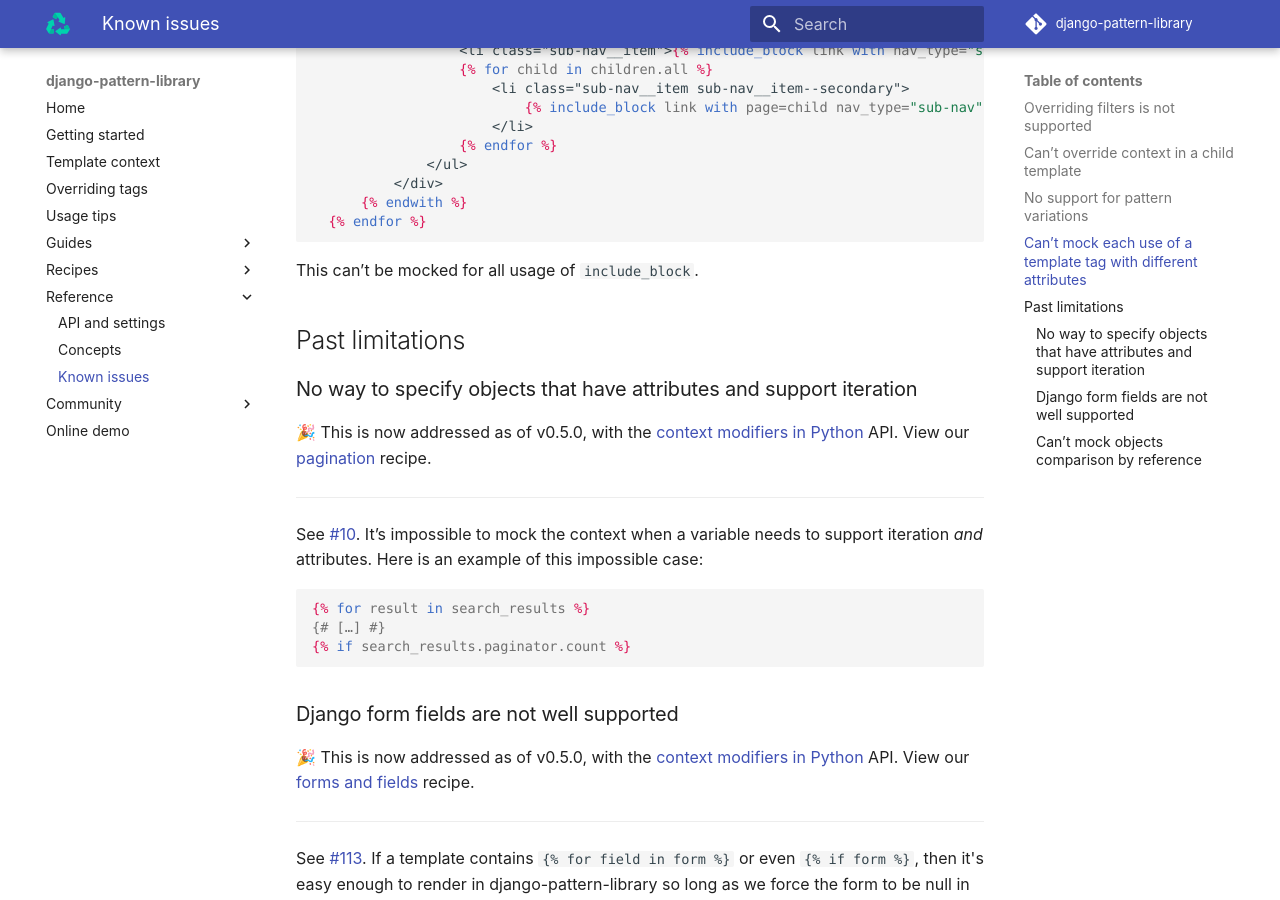
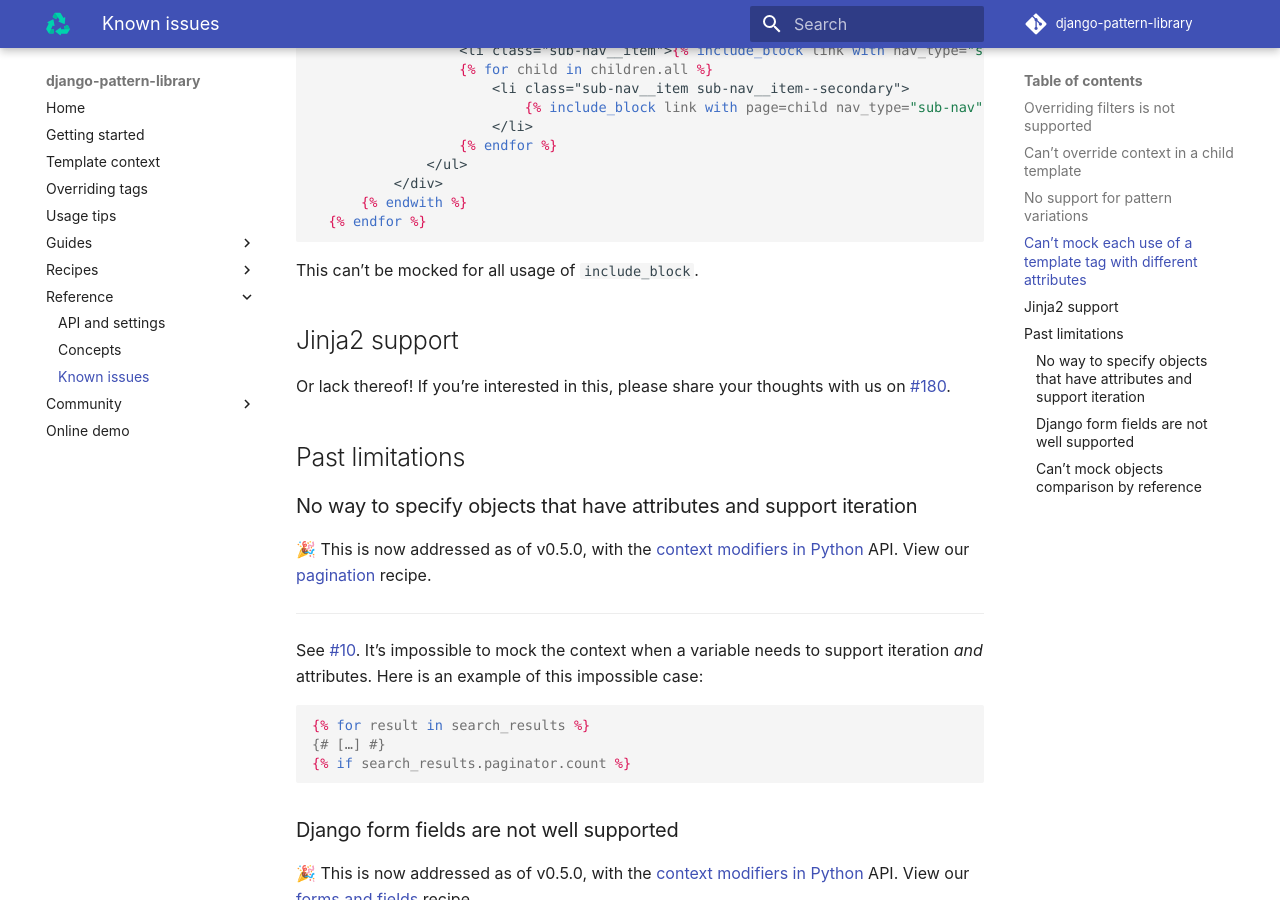
Before and after one commit to torchbox/django-pattern-library, an MkDocs documentation site: the page built from docs/reference/known-issues.md, in a window 1280 px wide and 900 px high, scrolled down 1375 px. Built offline with MkDocs 1.6.1 and Material for MkDocs 9.7.7, drawn with Linux system fonts in a browser that asks for light colours; comment, search, counter and statistics services are not loaded.

Commit message:
Document Jinja2 support (lack of)

```diff
--- a/docs/reference/known-issues.md
+++ b/docs/reference/known-issues.md
@@ -62,6 +62,10 @@ See [#138](https://github.com/torchbox/django-pattern-library/issues/138). For e
 
 This can’t be mocked for all usage of `include_block`.
 
+## Jinja2 support
+
+Or lack thereof! If you’re interested in this, please share your thoughts with us on [#180](https://github.com/torchbox/django-pattern-library/discussions/180).
+
 ## Past limitations
 
 ### No way to specify objects that have attributes and support iteration
```
